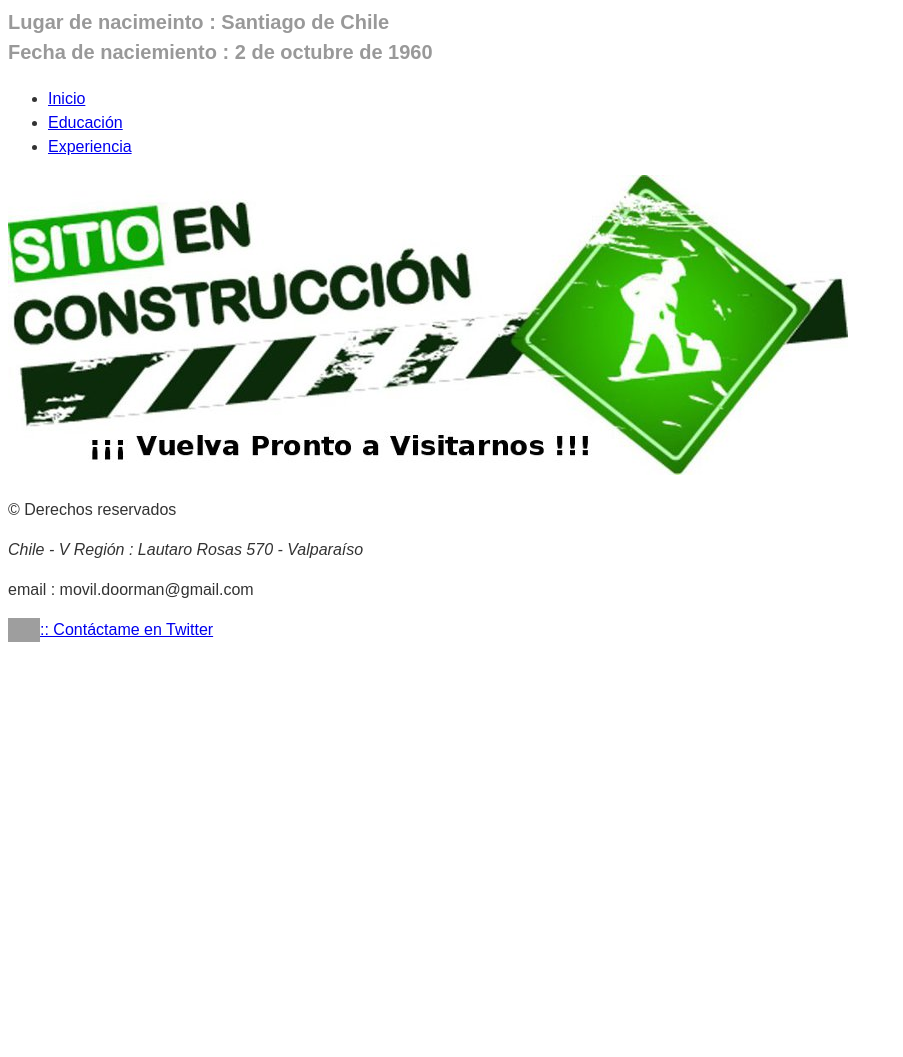
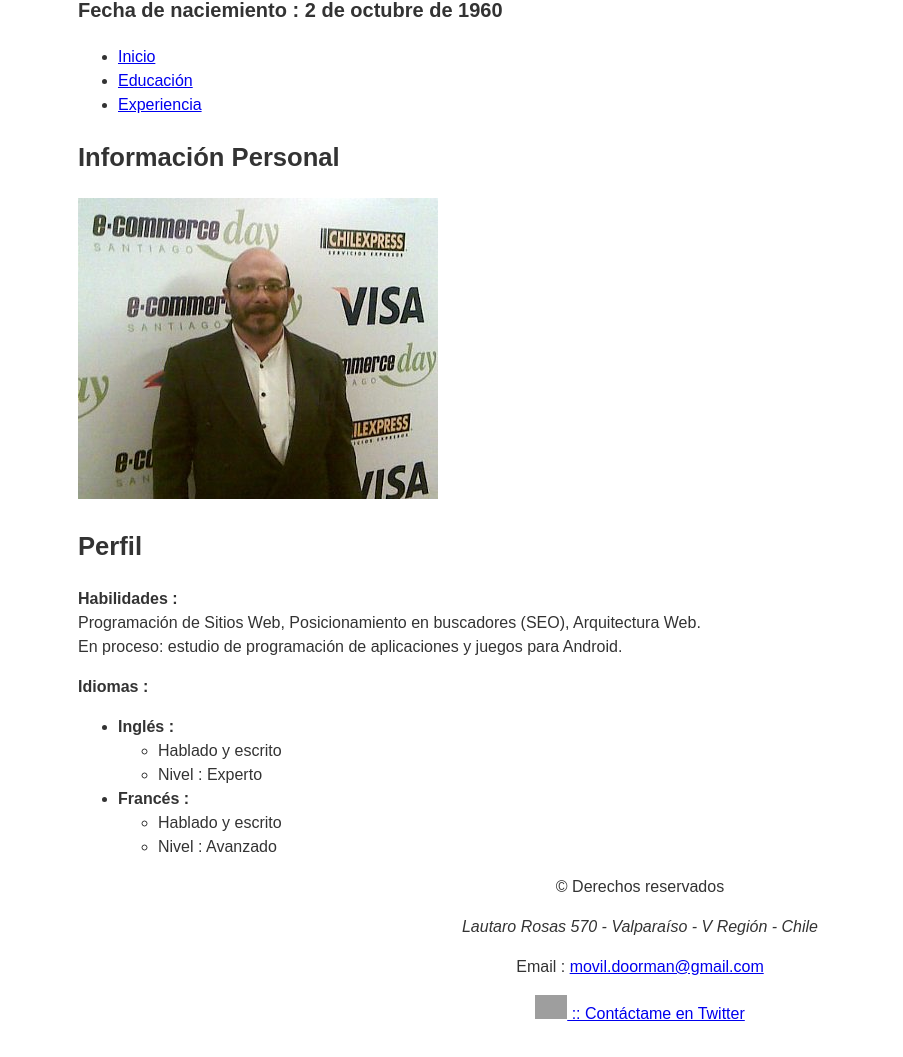
Before and after one commit to PATODOORMAN/PRUEBA-HTML, a plain HTML site: page WEB/public_html/index.html in a window 1280 px wide. Shown: the part 359-1416 px from the top of the page, without its empty margins (0-903 px from the left). Before the commit the page ends 1057 px from the top, so only its background shows below. Drawn offline with Linux system fonts and the light colour scheme; grey boxes are pictures that could not be loaded.

Commit message:
Ajustes contenido y estilos

```diff
--- a/WEB/public_html/index.html
+++ b/WEB/public_html/index.html
@@ -75,8 +75,30 @@ document.createElement("address" ) ;
 
 <section>
 
-<img src="imagenes/en-construccion.jpg" alt="Sitio En Construccion">
+  <h2>Información Personal</h2>
 
+<img src="imagenes/en-ecommerce-day-stgo.jpg" alt="Asistiendo al E-Commerce Day de Santiago de Chile">
+<h2>Perfil</h2>
+<p><span class="bold">Habilidades :</span>
+  <br/>
+  Programación de Sitios Web, Posicionamiento en buscadores (SEO), Arquitectura Web.
+  <br/>
+En proceso: estudio de programación de aplicaciones y juegos para Android. </p>
+<p><span class="bold">Idiomas :</span>
+  <ul>
+    <li><strong>Inglés :</strong>
+      <ul>
+       <li>Hablado y escrito</li>
+       <li>Nivel : Experto</li>
+      </ul>
+    </li>
+    <li><strong>Francés :</strong>
+      <ul>
+       <li>Hablado y escrito</li>
+       <li>Nivel : Avanzado</li>
+      </ul>
+    </li>
+  </ul>
 </section><!--===== Fin Section =====-->
 
 <!--  ============================== FIN CONTENIDO ESPECÍFICO PÁGINA ============================== -->
@@ -87,12 +109,13 @@ document.createElement("address" ) ;
 <!--  ============================== FOOTER ============================== -->
 <footer>
 <p>&copy; Derechos reservados</p>
-<address>Chile - V Región : Lautaro Rosas 570 -  Valparaíso</address>
+<address>Lautaro Rosas 570 - Valparaíso - V Región - Chile</address>
+<div class="twitter block centrado">
+<p>Email : <a href="mailto:movil.doorman@gmail.com?subject=Consulta%20desde%20Sitio%20Web">movil.doorman@gmail.com</a></p>
 
-<p>email : movil.doorman@gmail.com</p>
 <!--===== Inclusión de Social Media y uso de vínculos absolutos =====-->
 <a href="https://twitter.com/PATODOORMAN" title="Contáctame en Twitter" onclick="this.target='_blank';">
-  <img src="https://ci6.googleusercontent.com/proxy/7uJiuTOo6rMk0ahEnEhjXzhKVdtkt-IgM_uCWBYJd8SjMK2uFYPnfc9tFTdYP-OAHBQWBjjS-gNGUpaW67od9X37iuyFD32VfvDGDyXB1DDj-o0HyZXQdxkFn8uPO3ydU9rPwA=s0-d-e1-ft#https://ea.twimg.com/email/self_serve/media/Twitter_logo_180-1468901451975.png" style="width:32px;margin:0;padding:0;display:block;border:none;outline:none" width="32" align="left"> :: Contáctame en Twitter</a>
+  <img src="https://ci6.googleusercontent.com/proxy/7uJiuTOo6rMk0ahEnEhjXzhKVdtkt-IgM_uCWBYJd8SjMK2uFYPnfc9tFTdYP-OAHBQWBjjS-gNGUpaW67od9X37iuyFD32VfvDGDyXB1DDj-o0HyZXQdxkFn8uPO3ydU9rPwA=s0-d-e1-ft#https://ea.twimg.com/email/self_serve/media/Twitter_logo_180-1468901451975.png" style="width:32px;margin:0;padding:0;display:inline-block;border:none;outline:none;text-align:center"> :: Contáctame en Twitter</a></div>
 <!--===== Fin social media =====-->
 
 <p>&nbsp;</p>
--- a/WEB/public_html/libs/css/estilos.css
+++ b/WEB/public_html/libs/css/estilos.css
@@ -10,24 +10,24 @@ body {
 }
 
 h1 {
-color:#666;
 font-size: 2.4em;
 font-size: 2.4rem;
+margin-top: -20px;
 }
 
 h2 {
-color:#999;
 font-size: 1.6em;
 font-size: 1.6rem;
-
 }
 
 h3 {
-color: #999;
 font-size: 1.25em;
 font-size: 1.25rem;
+}
 
-}
+main {margin-left: 70px;}
+
+footer {text-align: center;}
 
 .centrado {text-align: center !important;}
 
@@ -40,3 +40,8 @@ font-size: 1.25rem;
 .bold {font-weight: bold !important;}
 
 .block {display: block;}
+
+.twitter {
+width:600px;
+margin:0 auto;
+}
```
Also changed, not shown: WEB/public_html/educacion.html (+6 -3 lines), WEB/public_html/experiencia.html (+8 -8 lines).
